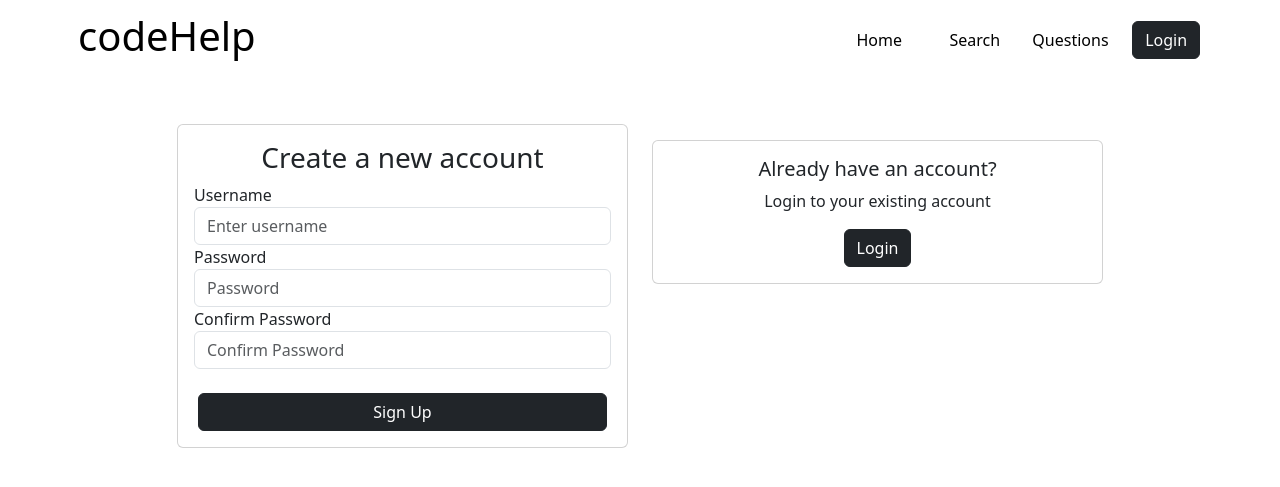
After one commit to 23460542/CITS3403_GroupProject, a Flask app: page /signup in a window 1280 px wide. The commit adds this page. Shown: the top 487 px of the page. Run offline with Flask 3, Linux system fonts and the light colour scheme.

Commit message:
Integrated forms into login and signup pages, with a placeholder output

```diff
--- a/app/__init__.py
+++ b/app/__init__.py
@@ -1,5 +1,7 @@
 from flask import Flask
+from config import Config
 
 app = Flask(__name__)
+app.config.from_object(Config)
 
 from app import routes
--- /dev/null
+++ b/app/config.py
@@ -0,0 +1,4 @@
+import os
+
+class Config:
+    SECRET_KEY = os.environ.get('SECRET_KEY') or 'you-will-never-guess'
--- /dev/null
+++ b/app/forms.py
@@ -0,0 +1,14 @@
+from flask_wtf import FlaskForm
+from wtforms import StringField, PasswordField, BooleanField, SubmitField
+from wtforms.validators import DataRequired
+
+class LoginForm(FlaskForm):
+    username = StringField('Username', validators=[DataRequired()])
+    password = PasswordField('Password', validators=[DataRequired()])
+    submit = SubmitField('Login')
+
+class SignUpForm(FlaskForm):
+    username = StringField('Username', validators=[DataRequired()])
+    password = PasswordField('Password', validators=[DataRequired()])
+    confirm_password = PasswordField('Confirm Password', validators=[DataRequired()])
+    submit = SubmitField('Sign Up')
--- a/app/routes.py
+++ b/app/routes.py
@@ -1,11 +1,28 @@
-from flask import render_template, url_for
+from flask import render_template, url_for, flash, redirect
 from app import app
+from app.forms import *
 
 @app.route('/')
 @app.route('/index')
 def index():
-    return render_template('Welcome.html')
+    return render_template('welcomePage.html')
 
-@app.route('/pfp')
-def pfp():
-    return render_template('profilePage.html')
+@app.route('/login')
+
+@app.route('/login', methods=['GET', 'POST'])
+def login():
+    form = LoginForm()
+    if form.validate_on_submit():
+        flash('Login requested for user {}'.format(
+            form.username.data))
+        return redirect(url_for('index'))
+    return render_template('loginPage.html', form=form)
+
+@app.route('/signup')
+def signup():
+    form = SignUpForm()
+    if form.validate_on_submit():
+        flash('Signup requested for user {}'.format(
+            form.username.data))
+        return redirect(url_for('index'))
+    return render_template('signUpPage.html', form=form)
--- a/app/templates/base.html
+++ b/app/templates/base.html
@@ -32,7 +32,7 @@
                 <button type="button" class="btn btn-questions text-black">Questions</button>
             </div>
             <div class="col-md-1 d-flex align-items-center justify-content-center">
-                <a href={{ url_for('pfp')}} type="button" class="btn btn-login btn-dark rounded text-white">Login</a>
+                <a href="{{ url_for('login') }}" type="button" class="btn btn-login btn-dark rounded text-white">Login</a>
             </div>
         </div>
     </div>
--- /dev/null
+++ b/app/templates/signUpPage.html
@@ -0,0 +1,45 @@
+{% extends "base.html" %}
+
+{% block content %}
+<div class="container mt-5">
+    <div class="row justify-content-center">
+      <div class="col-md-5">
+        <div class="card">
+          <div class="card-body">
+            <h3 class="card-title text-center">Create a new account</h3>
+            <form method="POST" action="{{ url_for('signup') }}">
+                {{ form.hidden_tag() }}
+                <div class="form-group">
+                  <label for="username">Username</label>
+                  {{ form.username(class="form-control", id="username", placeholder="Enter username") }}
+                </div>
+                <div class="form-group">
+                  <label for="password">Password</label>
+                  {{ form.password(class="form-control", id="password", placeholder="Password") }}
+                </div>
+                <div class="form-group">
+                    <label for="confirm_password">Confirm Password</label>
+                    {{ form.confirm_password(class="form-control", id="confirm_password", placeholder="Confirm Password") }}
+                  </div>
+                <div class="form-group">
+                  <div class="row mx-1 mt-4">
+                      {{ form.submit(class="btn btn-dark rounded text-white") }}
+                  </div>
+                </div>
+              </form>
+          </div>
+        </div>
+      </div>
+      <div class="col-md-5 mt-3">
+        <div class="card">
+          <div class="card-body">
+            <h5 class="card-title text-center">Already have an account?</h5>
+            <p class="card-text text-center">Login to your existing account</p>
+            <div class="text-center">
+                <a href="{{ url_for('login') }}" type="button" class="btn btn-login btn-dark rounded text-white">Login</a>
+            </div>
+          </div>
+        </div>
+    </div>
+</div>
+{% endblock %}
--- a/app/templates/Welcome.html
+++ b/app/templates/welcomePage.html
@@ -6,7 +6,7 @@
         <div class="col d-flex flex-column align-items-center">
             <h1 class="text-center text-bold">A Developer Forum <br> for the AI Age</h1>
             <p class="text-gray">Automate call to action</p>
-            <button type="button" class="btn btn-dark rounded text-white">Sign Up Now</button>
+            <a href="{{ url_for('signup') }}" type="button" class="btn btn-dark rounded text-white">Sign Up Now</a>
         </div>
     </div>
 </div>
--- /dev/null
+++ b/config.py
@@ -0,0 +1,4 @@
+import os
+
+class Config:
+    SECRET_KEY = os.environ.get('SECRET_KEY') or 'you-will-never-guess'
```
Also changed, not shown: app/templates/loginPage.html (added, +40 -0 lines).
